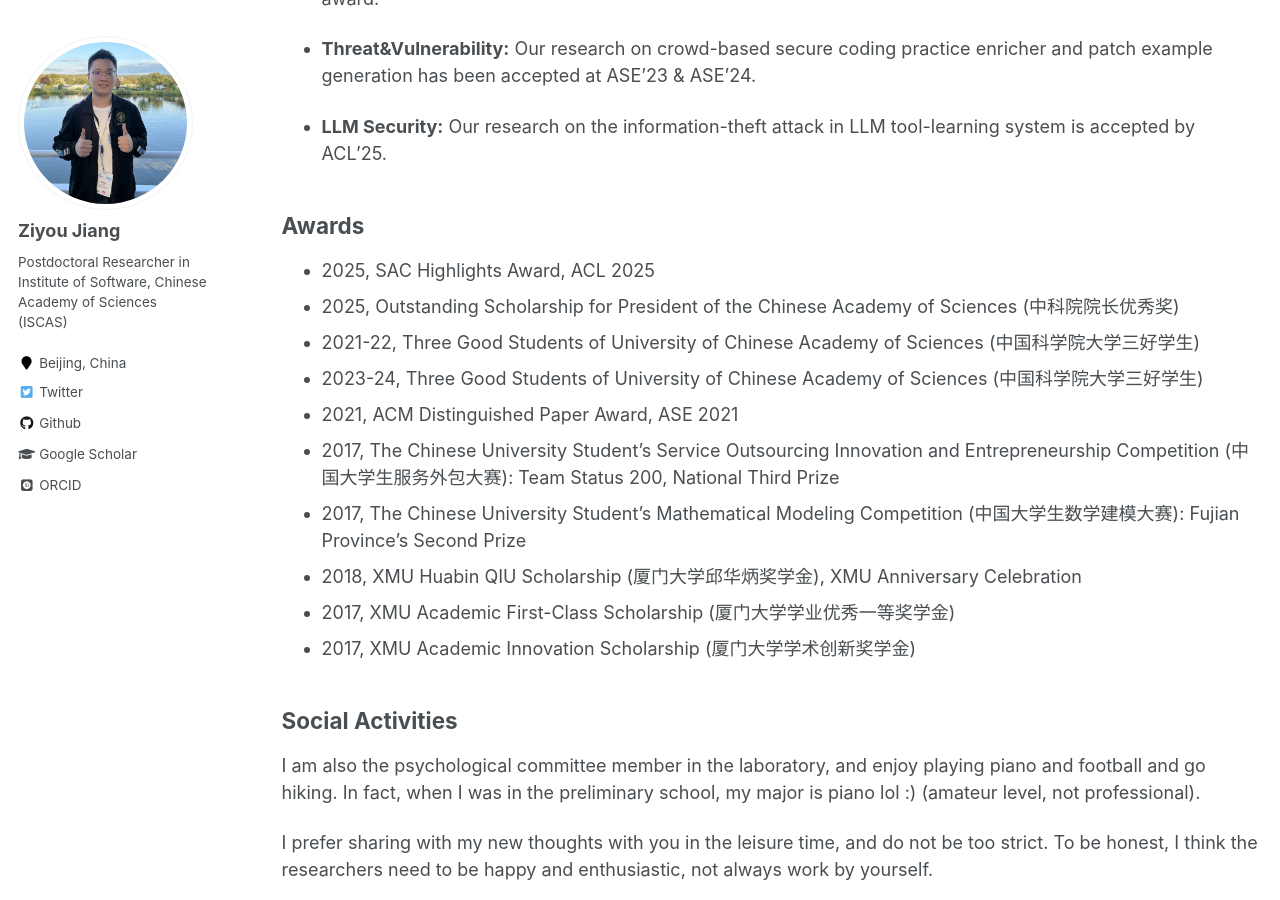
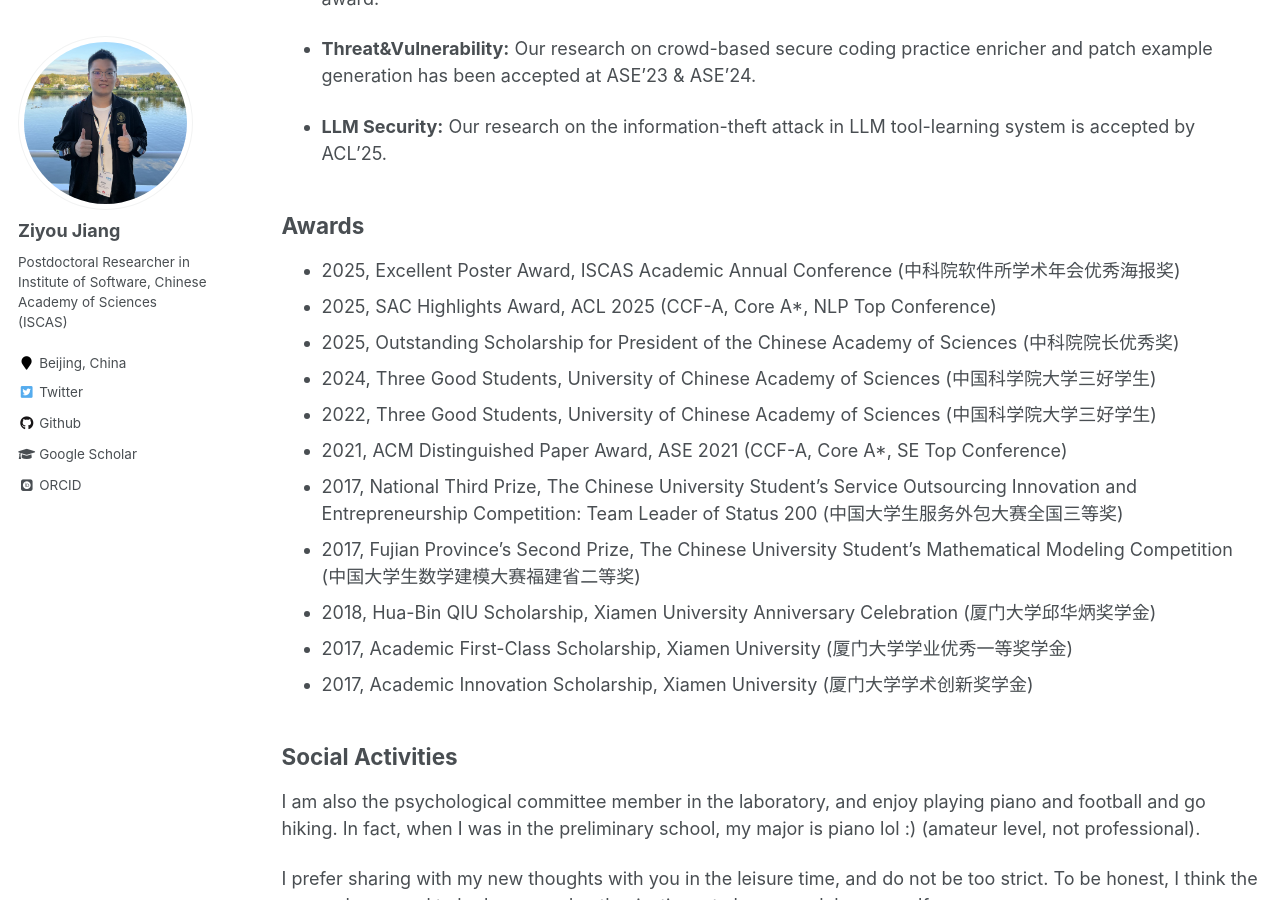
Before and after one commit to jzySaber1996/jzySaber1996.github.io, a Jekyll site: the page built from _pages/about.md, in a window 1280 px wide and 900 px high, scrolled down 802 px. Built offline with Jekyll 4.4.1, drawn with Linux system fonts in a browser that asks for light colours; some web fonts are replaced.

Commit message:
Update Profile

```diff
--- a/_pages/about.md
+++ b/_pages/about.md
@@ -32,16 +32,17 @@ as well as the security in AIGC-generated multimodal elements.
 
 ## Awards
 
-- 2025, SAC Highlights Award, ACL 2025
+- 2025, Excellent Poster Award, ISCAS Academic Annual Conference (中科院软件所学术年会优秀海报奖)
+- 2025, SAC Highlights Award, ACL 2025 (CCF-A, Core A*, NLP Top Conference)
 - 2025, Outstanding Scholarship for President of the Chinese Academy of Sciences (中科院院长优秀奖)
-- 2021-22, Three Good Students of University of Chinese Academy of Sciences (中国科学院大学三好学生)
-- 2023-24, Three Good Students of University of Chinese Academy of Sciences (中国科学院大学三好学生)
-- 2021, ACM Distinguished Paper Award, ASE 2021
-- 2017, The Chinese University Student’s Service Outsourcing Innovation and Entrepreneurship Competition (中国大学生服务外包大赛): Team Status 200, National Third Prize
-- 2017, The Chinese University Student’s Mathematical Modeling Competition (中国大学生数学建模大赛): Fujian Province’s Second Prize
-- 2018, XMU Huabin QIU Scholarship (厦门大学邱华炳奖学金), XMU Anniversary Celebration
-- 2017, XMU Academic First-Class Scholarship (厦门大学学业优秀一等奖学金)
-- 2017, XMU Academic Innovation Scholarship (厦门大学学术创新奖学金)
+- 2024, Three Good Students, University of Chinese Academy of Sciences (中国科学院大学三好学生)
+- 2022, Three Good Students, University of Chinese Academy of Sciences (中国科学院大学三好学生)
+- 2021, ACM Distinguished Paper Award, ASE 2021 (CCF-A, Core A*, SE Top Conference)
+- 2017, National Third Prize, The Chinese University Student’s Service Outsourcing Innovation and Entrepreneurship Competition: Team Leader of Status 200 (中国大学生服务外包大赛全国三等奖)
+- 2017, Fujian Province’s Second Prize, The Chinese University Student’s Mathematical Modeling Competition (中国大学生数学建模大赛福建省二等奖)
+- 2018, Hua-Bin QIU Scholarship, Xiamen University Anniversary Celebration (厦门大学邱华炳奖学金)
+- 2017, Academic First-Class Scholarship, Xiamen University (厦门大学学业优秀一等奖学金)
+- 2017, Academic Innovation Scholarship, Xiamen University (厦门大学学术创新奖学金)
 
 ## Social Activities
 
```
